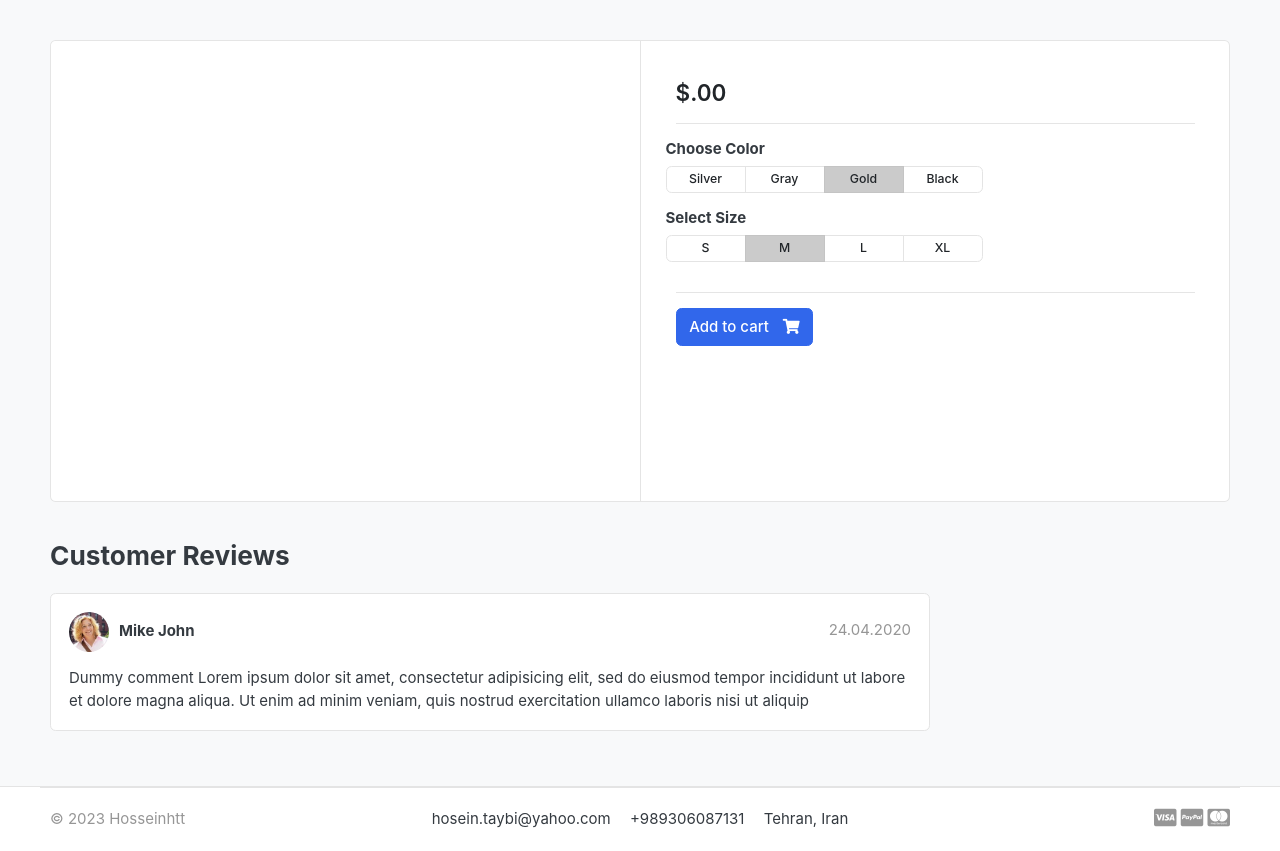
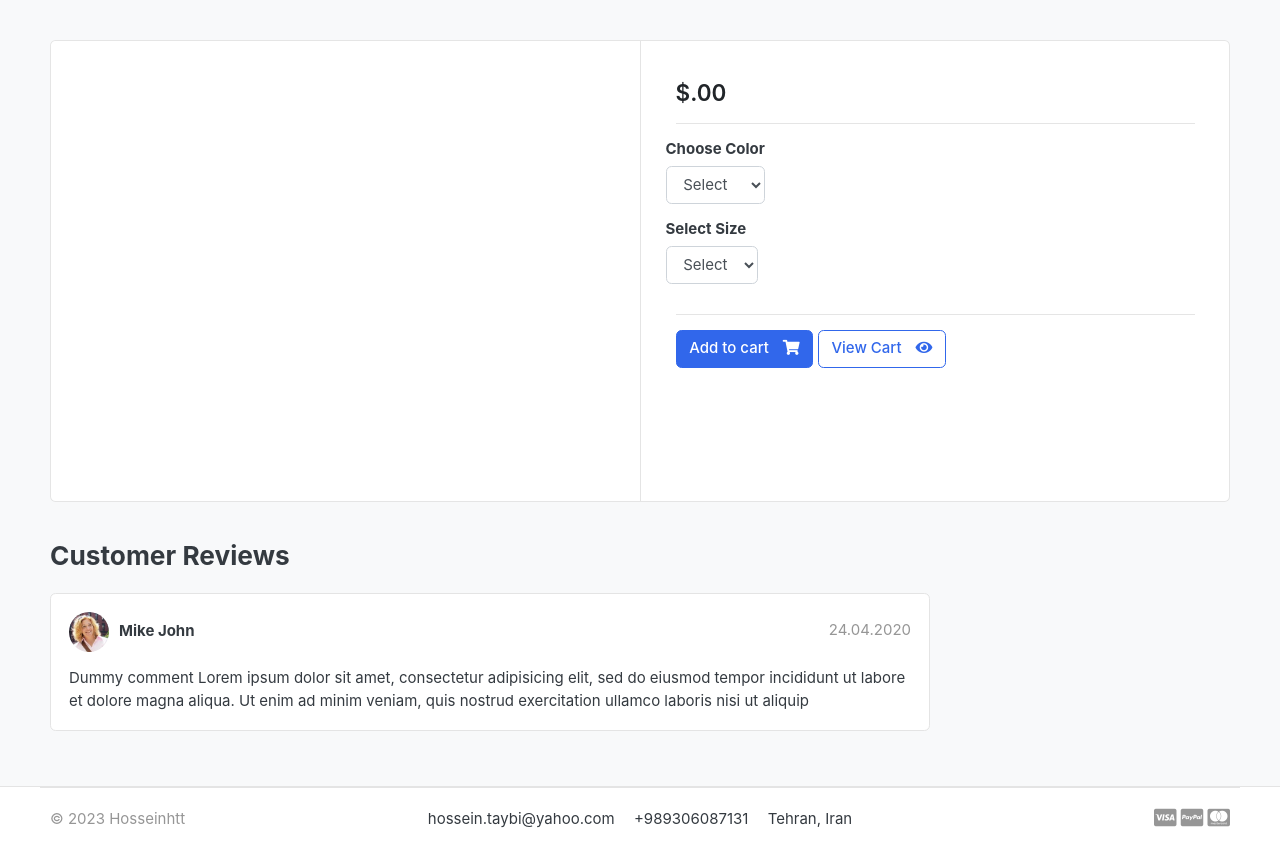
Before and after one commit to hosseinhtt/u-ecommerce, a Django app: template templates/store/product_detail.html in a window 1280 px wide. Shown: the part 118-969 px from the top of the page. Run offline with Django 4.2, Linux system fonts and the light colour scheme; the template is opened without the code that fills it, so the values that code supplies are empty; some libraries are stand-ins or nearby versions; some web fonts are replaced.

Commit message:
variations got added to cart

```diff
--- a/carts/context_processors.py
+++ b/carts/context_processors.py
@@ -1,5 +1,6 @@
 from carts.models import Cart, CartItem
 from carts.views import CartMixin
+
 def counter(request):
     cart_count = 0
     if 'admin' in request.path:
--- a/templates/includes/footer.html
+++ b/templates/includes/footer.html
@@ -8,7 +8,7 @@
 				<p class="text-muted"> &copy 2023 Hosseinhtt </p>
 			</div>
 			<div class="col-md-8 text-md-center">
-				<span  class="px-2">hosein.taybi@yahoo.com</span>
+				<span  class="px-2">hossein.taybi@yahoo.com</span>
 				<span  class="px-2">+989306087131</span>
 				<span  class="px-2">Tehran, Iran</span>
 			</div>
--- a/templates/store/product_detail.html
+++ b/templates/store/product_detail.html
@@ -19,6 +19,10 @@
       </article> <!-- gallery-wrap .end// -->
             </aside>
             <main class="col-md-6 border-left">
+
+    <form action="{% url 'carts:add-to-cart' product.id %}" method="POST">
+      {% csrf_token %}
+
     <article class="content-body">
 
     <h2 class="title">{{product.product_name}}</h2>
@@ -34,66 +38,42 @@
     <div class="row">
       <div class="item-option-select">
         <h6>Choose Color</h6>
-                <div class="btn-group btn-group-sm btn-group-toggle" data-toggle="buttons">
-                  <label class="btn btn-light">
-                    <input type="radio" name="radio_color"> Silver
-                  </label>
-                  <label class="btn btn-light">
-                    <input type="radio" name="radio_color" > Gray
-                  </label>
-                  <label class="btn btn-light active">
-                    <input type="radio" name="radio_color checked"> Gold
-                  </label>
-                  <label class="btn btn-light">
-                    <input type="radio" name="radio_color"> Black
-                  </label>
+        <select name="color" class="form-control" required>
+          <option value="" disabled selected>Select</option>
+          {% for i in product.variation_set.colors %}
+          <option value="{{ i.variation_value | lower }}">{{ i.variation_value | capfirst }}</option>
+          {% endfor %}
+        </select>
       </div>
     </div>
-        </div> <!-- row.// -->
     <div class="row">
       <div class="item-option-select">
         <h6>Select Size</h6>
-                <div class="btn-group btn-group-sm btn-group-toggle" data-toggle="buttons">
-                  <label class="btn btn-light">
-                    <input type="radio" name="radio_color"> S
-                  </label>
-                  <label class="btn btn-light active">
-                    <input type="radio" name="radio_color" checked> M
-                  </label>
-                  <label class="btn btn-light">
-                    <input type="radio" name="radio_color"> L
-                  </label>
-                  <label class="btn btn-light">
-                    <input type="radio" name="radio_color"> XL
-                  </label>
+        <select name="size" class="form-control">
+          <option value="" disabled selected>Select</option>
+          {% for i in product.variation_set.sizes %}
+          <option value="{{ i.variation_value | lower }}">{{ i.variation_value | capfirst }}</option>
+          {% endfor %}
+        </select>
       </div>
     </div>
-        </div> <!-- row.// -->
+
         <hr>
         {% if product.stock < 0 %}
           <h5 class="text-danger">Out of Stock</h5>
         {% else %}
-          {% if in_cart %}
-            <button type="submit" class="btn btn-success">
-              <span class="text">Added to cart</span>
-              <i class="fas fa-check"></i>
+              <button type="submit" class="btn btn-primary">
+              <span class="text">Add to cart</span>
+              <i class="fas fa-shopping-cart"></i>
               </button>
               <a href="{% url 'carts:cart' %}" type="submit" class="btn btn-outline-primary">
                 <span class="text">View Cart</span>
                 <i class="fas fa-eye"></i>
               </a>
-          {% else %}
-            <form method="post" action="{% url 'carts:add-to-cart' product.id %}">
-            {% csrf_token %}
-              <button type="submit" class="btn btn-primary">
-              <span class="text">Add to cart</span>
-              <i class="fas fa-shopping-cart"></i>
-              </button>
-            </form>
-          {% endif %}
         {% endif %}
 
     </article> <!-- product-info-aside .// -->
+  </form>
             </main> <!-- col.// -->
         </div> <!-- row.// -->
     </div> <!-- card.// -->
```
Also changed, not shown: carts/admin.py (+11 -2 lines), ecommerce/settings.py (+21 -0 lines), store/admin.py (+8 -1 lines), templates/store/cart.html (+10 -6 lines), templates/store/store.html (+5 -6 lines). Lines whose indentation alone changed are shown as unchanged.
